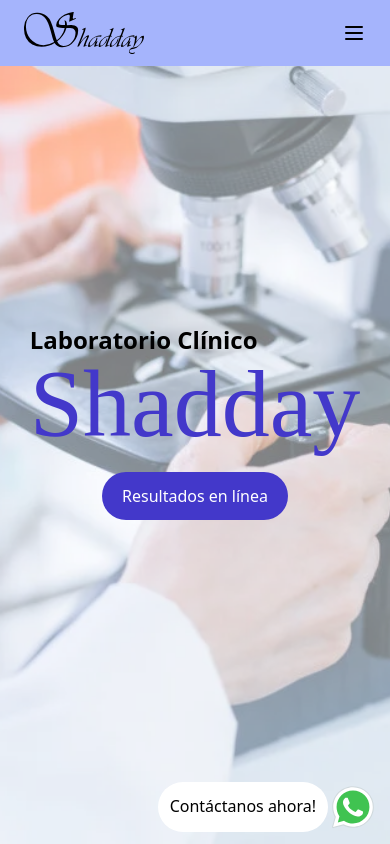
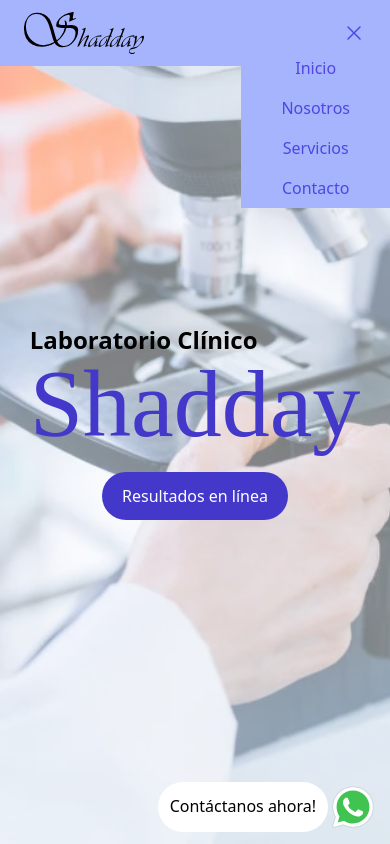
Before and after one commit to gersonja/landing-shadday, a Next.js app: page / in a window 390 px wide. Both pictures are taken after a click on the button 354 px from the left and 32 px from the top of the page. Shown: the top 844 px of the page. Built offline with nearby package versions, Linux system fonts and the light colour scheme.

Commit message:
Actualización...

```diff
--- a/app/components/Navbar.js
+++ b/app/components/Navbar.js
@@ -1,8 +1,14 @@
+'use client'
+
 import Image from "next/image";
-import Link from "next/link";
+import { useState } from "react";
+import { Bars3Icon, XMarkIcon } from "@heroicons/react/24/solid"
 
 export default function Navbar () {
+  const [isOpen, setIsOpen] = useState(false)
+
   return (
+    <>
       <div className="flex items-center fixed top-0 w-full px-3 md:px-20 justify-between overflow-hidden bg-indigo-300">
         <Image className="m-3 justify-start" src="/logo.svg" width={120} height={40} alt="logo" />
         <nav className="hidden md:flex font-medium">
@@ -20,14 +26,31 @@
           </a>
         </nav>
         <div className="flex md:hidden justify-end">
-        <button className="m-3">
-          <svg className="w-6 h-6" fill="none" stroke="currentColor" viewBox="0 0 24 24"
-            xmlns="http://www.w3.org/2000/svg">
-            <path strokeLinecap="round" strokeLinejoin="round" strokeWidth="2"
-              d="M4 6h16M4 12h16M4 18h16"></path>
-          </svg>
+          <button className="m-3" onClick={() => setIsOpen(!isOpen)}>
+            {isOpen ? (
+              <XMarkIcon className="w-6 h-6 text-indigo-600" />
+            ) : (
+              <Bars3Icon className="w-6 h-6 text-indigo-600" />
+            )}
           </button>
         </div>
       </div>
+      {isOpen && (
+        <div className="flex flex-col fixed top-12 right-0 items-center justify-center bg-indigo-300 z-50">
+          <a className="transition-colors duration-500 text-indigo-600 hover:text-indigo-900 hover:bg-indigo-200 px-10 py-2 hover:rounded-sm" href="#inicio">
+            Inicio
+          </a>
+          <a className="transition-colors duration-500 text-indigo-600 hover:text-indigo-900 hover:bg-indigo-200 px-10 py-2 hover:rounded-sm" href="#nosotros">
+            Nosotros
+          </a>
+          <a className="transition-colors duration-500 px-10 py-2 text-indigo-600 hover:text-indigo-900 hover:bg-indigo-200 hover:rounded-sm" href="#servicios">
+            Servicios
+          </a>
+          <a className="transition-colors duration-500 px-10 py-2 text-indigo-600 hover:text-indigo-900 hover:bg-indigo-200 hover:rounded-sm" href="#contacto">
+            Contacto
+          </a>
+        </div>
+      )}
+    </>
   )
 }
```
Lines whose indentation alone changed are shown as unchanged.
